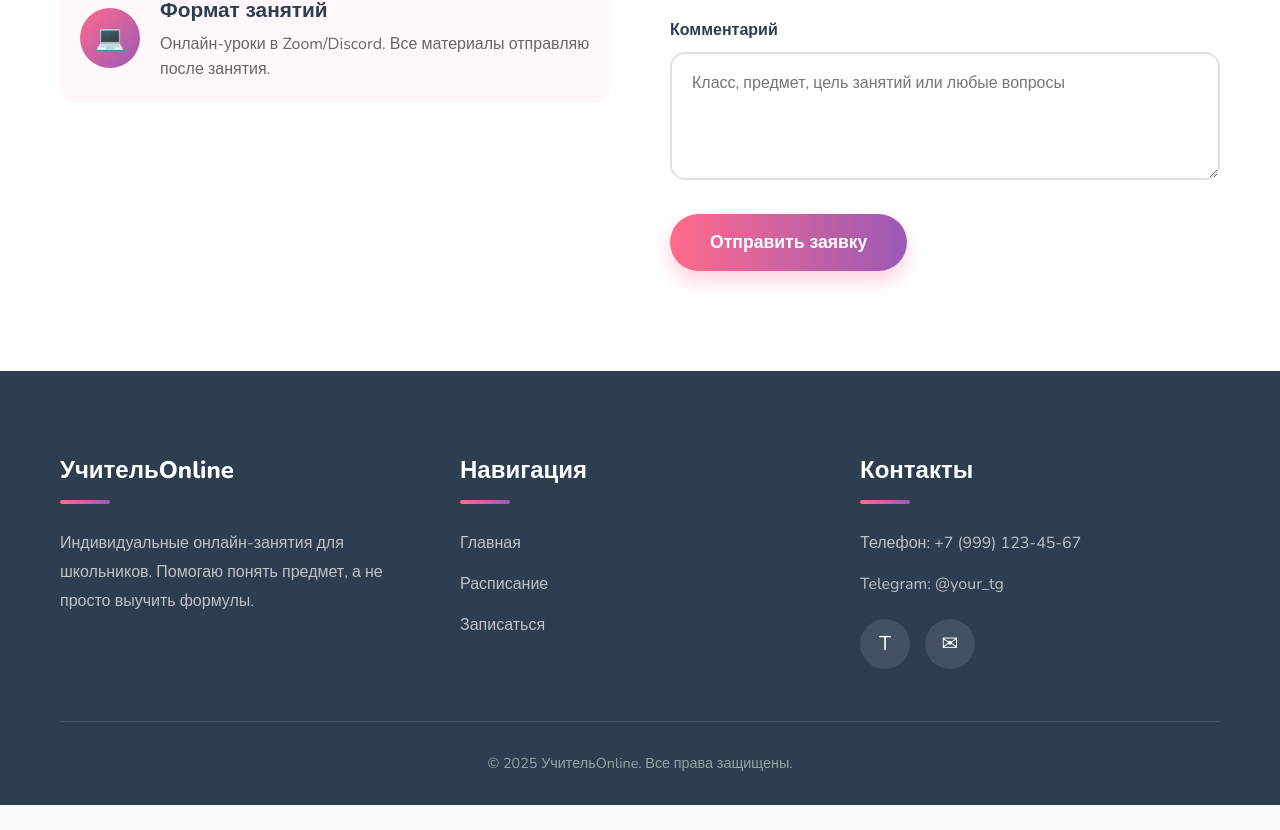
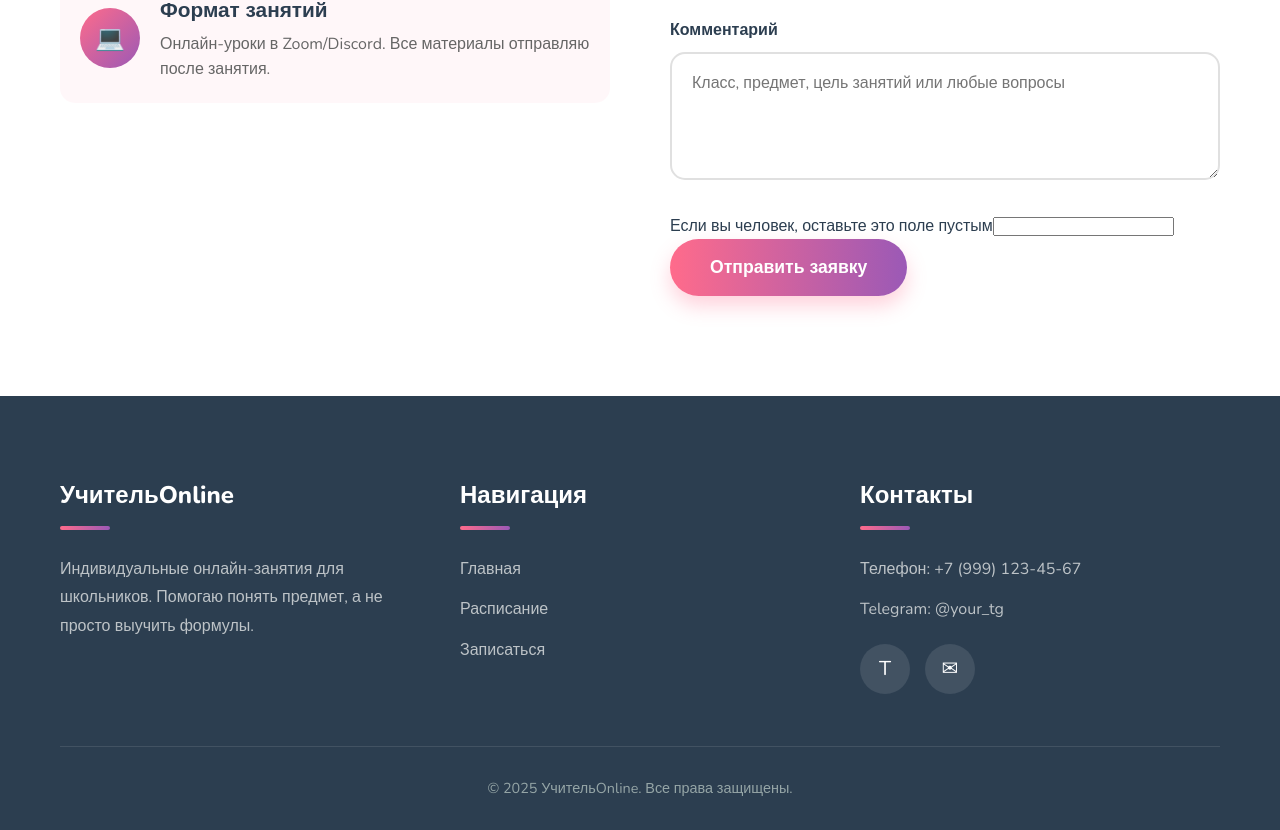
Before and after one commit to Swoford/tutor-site, a Next.js app: page / in a window 1280 px wide. Shown: the part 4826-5656 px from the top of the page. Before the commit the page ends 5631 px from the top, so only its background shows below. Built offline with nearby package versions, Linux system fonts and the light colour scheme.

Commit message:
Update index.js

```diff
--- a/pages/index.js
+++ b/pages/index.js
@@ -303,6 +303,18 @@ export default function HomePage() {
                   ></textarea>
                 </div>
 
+                {/* Honeypot – скрытое поле, которое должен оставить пустым нормальный пользователь */}
+  <div className="hp-field">
+    <label htmlFor="website">Если вы человек, оставьте это поле пустым</label>
+    <input
+      type="text"
+      id="website"
+      name="website"
+      autoComplete="off"
+      tabIndex="-1"
+    />
+  </div>
+
                 <button
                   type="submit"
                   className="btn"
```
